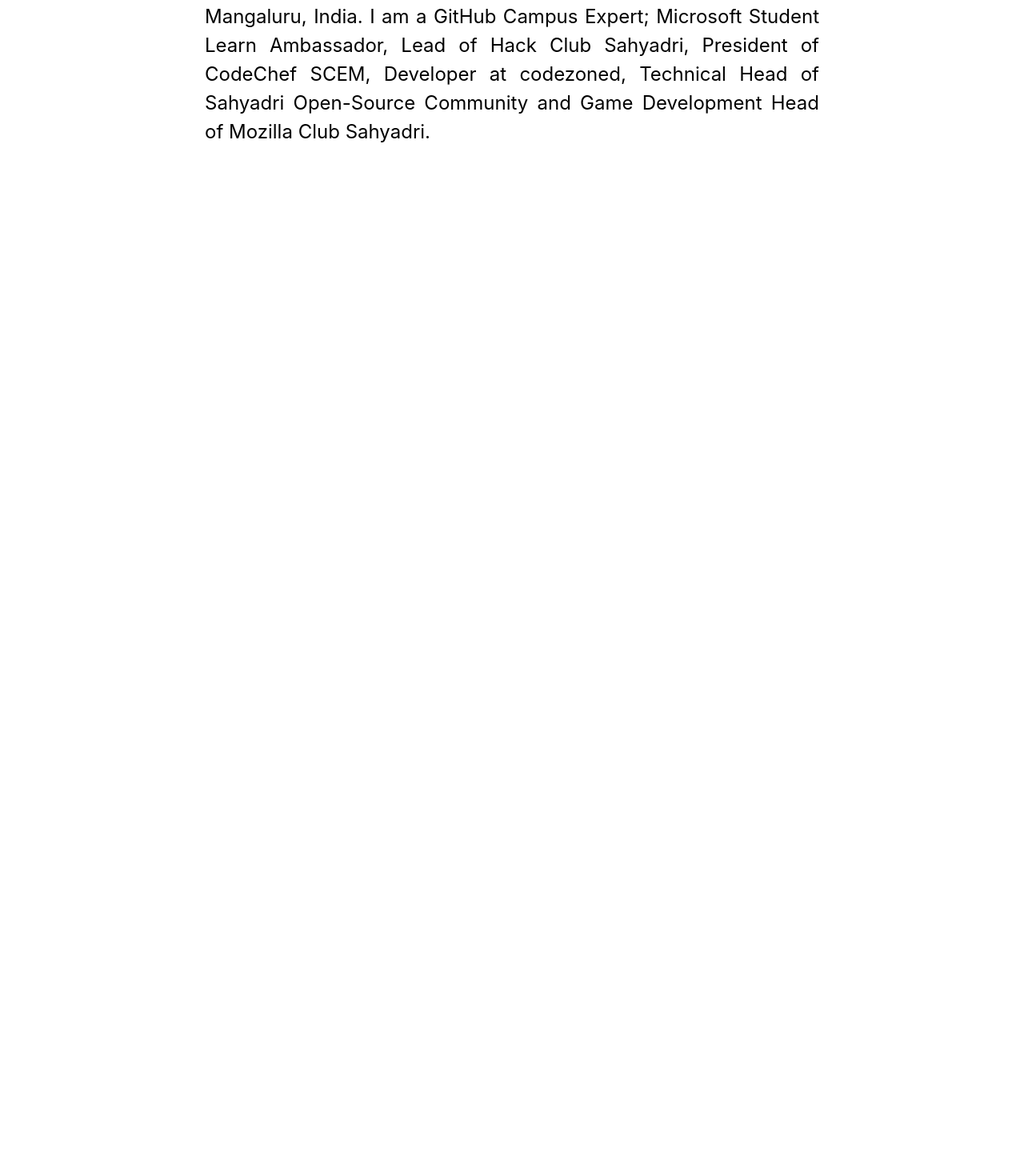
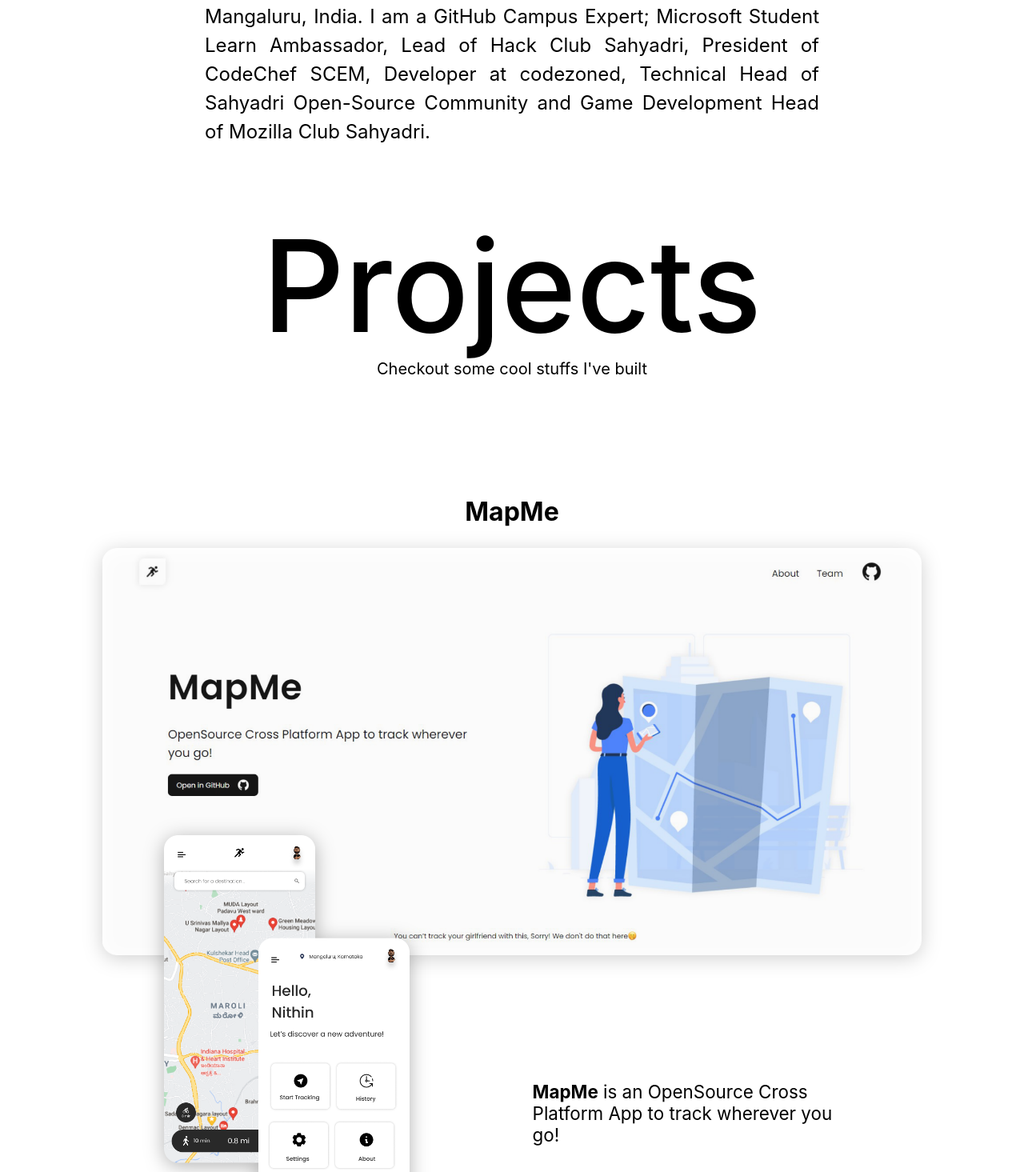
Before and after one commit to leandervaz/leandervaz.github.io, a Next.js app: page / in a window 1280 px wide. Shown: the part 1335-2800 px from the top of the page at 80% size. Before the commit the page ends 1600 px from the top, so only its background shows below. Built offline with nearby package versions, Linux system fonts and the light colour scheme.

Commit message:
added Project section

```diff
--- a/components/ProjectPage.js
+++ b/components/ProjectPage.js
@@ -1,9 +1,31 @@
+import Image from 'next/image';
 import styled from 'styled-components';
+import MapMeCover from '../public/assets/images/portfolio/mapme/cover.png';
+import MapMeSnapShot from '../public/assets/images/portfolio/mapme/snapshot.png';
 
 const ProjectPage = () => {
     return (
         <Section>
-            Enter
+            <Title>Projects</Title>
+            <SubTitle>Checkout some cool stuffs I've built</SubTitle>
+
+            <Projects>
+                <Project>
+                    <ProjectTitle>MapMe</ProjectTitle>
+                    <ProjectCover>
+                        <Image src={MapMeCover} alt={"MapMe"}/>
+                    </ProjectCover>
+                    <ProjectDescription>
+                        <ProjectSnapShot>
+                            <Image src={MapMeSnapShot} alt={"MapMe"}/>
+                        </ProjectSnapShot>
+                        <ProjectContent>
+                            <ProjectLink href="https://mapme.swaaz.dev" target={'_blank'} >MapMe</ProjectLink> is an OpenSource Cross Platform App to track wherever you go!
+                        </ProjectContent>
+                    </ProjectDescription>
+                </Project>
+
+            </Projects>
         </Section>
     );
 }
@@ -13,5 +35,62 @@
 const Section = styled .section`
     width : 100%;
     min-height : 100vh;
-    border: 2px solid red;
+    display: flex;
+    flex-direction: column;
+    align-items: center;
 `
+const Title = styled.h1`
+    font-size: 20vh;
+    font-weight: 500;
+    line-height: 23vh;
+    margin: 0;
+`
+const SubTitle = styled.p`
+    font-size: 2.5vh;
+    margin-top: 0;
+`
+
+const Projects = styled.div`
+    margin-top: 100px;
+`
+
+const Project = styled.div`
+    display: flex;
+    flex-direction: column;
+    justify-content: space-evenly;
+    align-items: center;
+    width: 80%;
+    margin: 0 auto;
+`
+
+const ProjectTitle = styled.h2`
+    font-size: 4vh;
+`
+
+const ProjectCover = styled.div`
+    filter: drop-shadow(0 4px 12px rgba(0,0,0,.2));
+`
+
+const ProjectDescription = styled.div`
+    display: flex;
+    flex-direction: row;
+    justify-content: space-around;
+    align-items: center;
+`
+
+const ProjectSnapShot = styled.div`
+    width: 30%;
+    margin-top: -15%;
+    filter: drop-shadow(0 4px 12px rgba(0,0,0,.3));
+`
+
+const ProjectContent = styled.div`
+    width: 40%;
+    font-size: 2.8vh;
+
+`
+
+const ProjectLink = styled.a`
+    text-decoration: none;
+    font-weight: 700;
+`
--- a/pages/index.js
+++ b/pages/index.js
@@ -1,12 +1,14 @@
 import CoverPage from "../components/CoverPage";
 import styled from 'styled-components';
 import AboutPage from "../components/AboutPage";
+import ProjectPage from "../components/ProjectPage";
 
 const Home = () => {
   return (
     <Section>
       <CoverPage />
       <AboutPage />
+      <ProjectPage />
     </Section>
   );
 }
```
Also changed, not shown: public/assets/images/portfolio/mapme/cover.png (added), public/assets/images/portfolio/mapme/snapshot.png (added).
